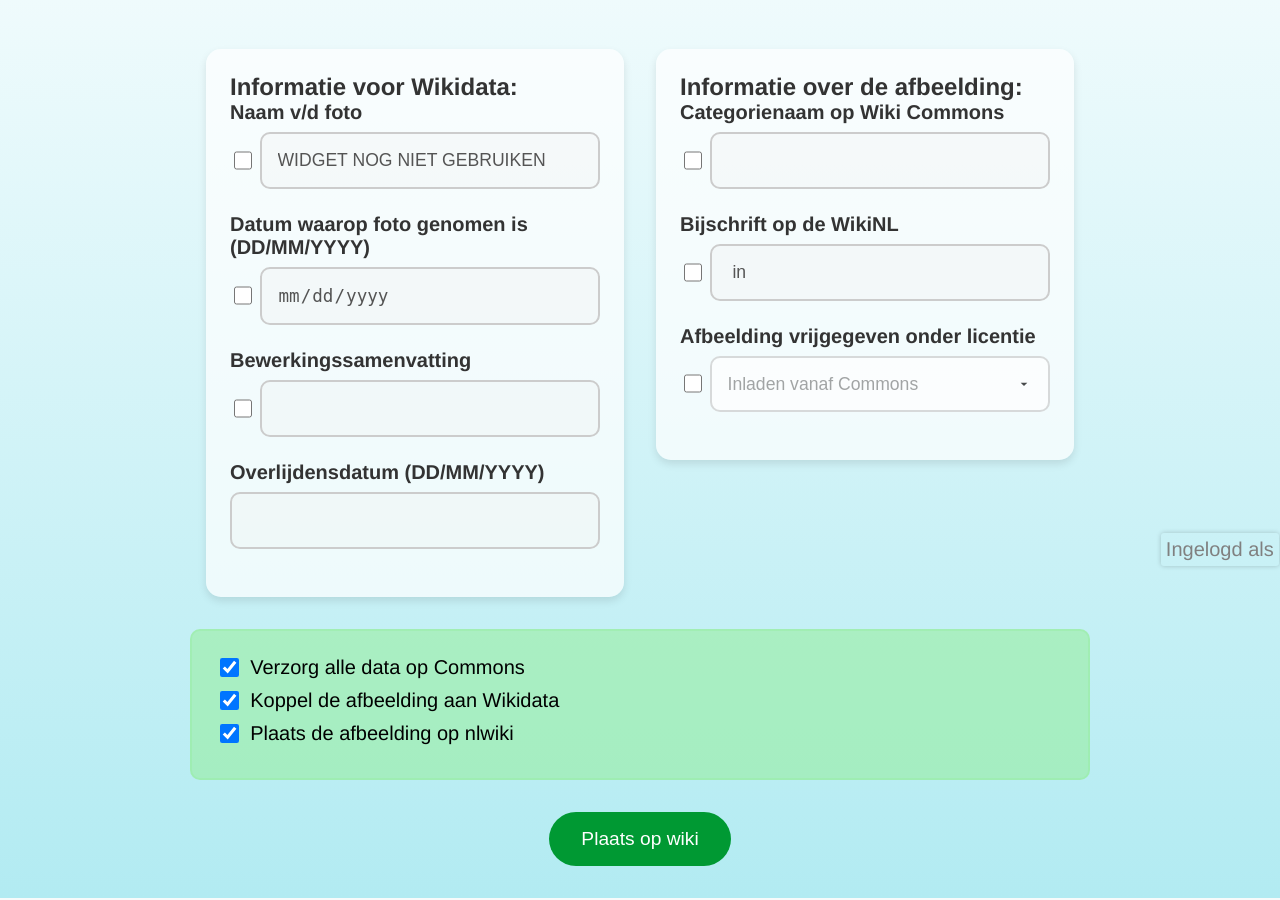
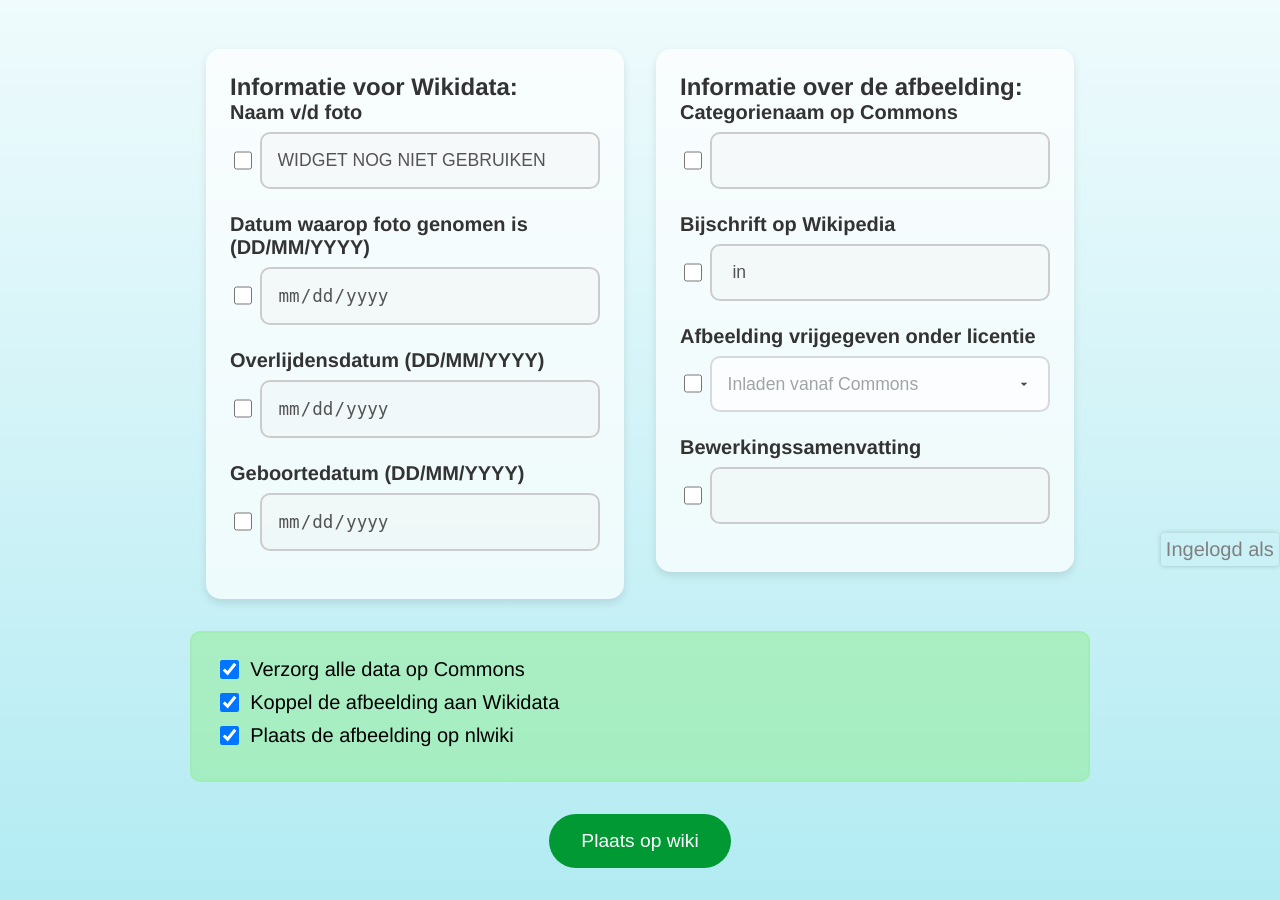
Before and after one commit to Daniuu-Wikipedia/Wikiportrait-Bot, a Flask app: template GUI/templates/review.html in a window 1280 px wide. Shown: the part 233-1133 px from the top of the page. Run offline with Flask 3, Linux system fonts and the light colour scheme; the template is opened without the code that fills it, so the values that code supplies are empty; parts of the project's set-up code (start-up, migrations or seed data) failed here and were passed over.

Commit message:
Adjust review form

```diff
--- a/GUI/templates/review.html
+++ b/GUI/templates/review.html
@@ -59,29 +59,34 @@
                 </div>
             </div>
             <div class="form-group">
-                <label for="i13" class="form-label">Bewerkingssamenvatting</label>
+                <label for="i13" class="form-label">Overlijdensdatum (DD/MM/YYYY)</label>
                 <div class="input-container">
                     <input type="checkbox"
                            id="check13"
-                           name="checksummary"
+                           name="checkdate"
                            class="form-checkbox"
                            unchecked>
-                    <input type="text"
+                    <input type="date"
                            id="i13"
-                           name="summaryvalue"
+                           name="datevalue"
                            class="form-input"
-                           value="{{ bot.sum }}"
+                           value="{{ bot.death.day }}/{{ bot.death.month }}/{{ bot.death.year}}"
                            disabled>
                 </div>
             </div>
             <div class="form-group">
-                <label for="i14" class="form-label">Overlijdensdatum (DD/MM/YYYY)</label>
+                <label for="i14" class="form-label">Geboortedatum (DD/MM/YYYY)</label>
                 <div class="input-container">
-                    <input type="text"
+                    <input type="checkbox"
+                           id="check14"
+                           name="checkdate"
+                           class="form-checkbox"
+                           unchecked>
+                    <input type="date"
                            id="i14"
-                           name="deathdatevalue"
+                           name="datevalue"
                            class="form-input"
-                           value="{{ bot.deathdate }}"
+                           value="{{ bot.birth.day }}/{{ bot.birth.month }}/{{ bot.birth.year}}"
                            disabled>
                 </div>
             </div>
@@ -91,7 +96,7 @@
             <span class="large">Informatie over de afbeelding:</span>
             <div class="form-group">
                 <label for="i21"
-                       class="form-label">Categorienaam op Wiki Commons</label>
+                       class="form-label">Categorienaam op Commons</label>
                 <div class="input-container">
                     <input type="checkbox"
                            id="check21"
@@ -107,7 +112,7 @@
                 </div>
             </div>
             <div class="form-group">
-                <label for="i22" class="form-label">Bijschrift op de WikiNL</label>
+                <label for="i22" class="form-label">Bijschrift op Wikipedia</label>
                 <div class="input-container">
                     <input type="checkbox"
                            id="check22"
@@ -139,6 +144,22 @@
                             <option value="{{ option }}">{{ option }}</option>
                         {% endfor %}
                     </select>
+                </div>
+            </div>
+            <div class="form-group">
+                <label for="i24" class="form-label">Bewerkingssamenvatting</label>
+                <div class="input-container">
+                    <input type="checkbox"
+                           id="check24"
+                           name="checksummary"
+                           class="form-checkbox"
+                           unchecked>
+                    <input type="text"
+                           id="i24"
+                           name="summaryvalue"
+                           class="form-input"
+                           value="{{ bot.sum }}"
+                           disabled>
                 </div>
             </div>
         </div>
```
